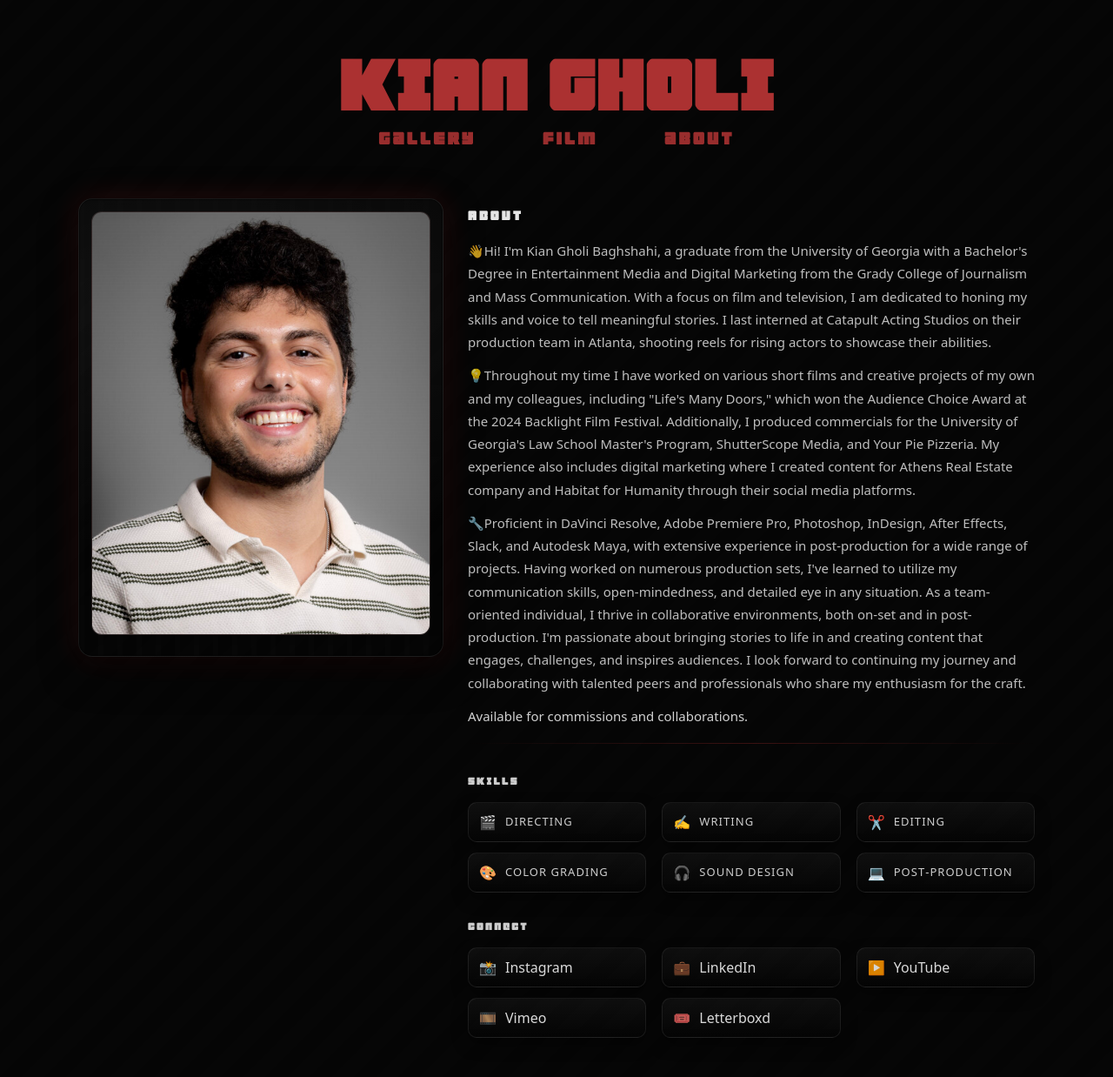
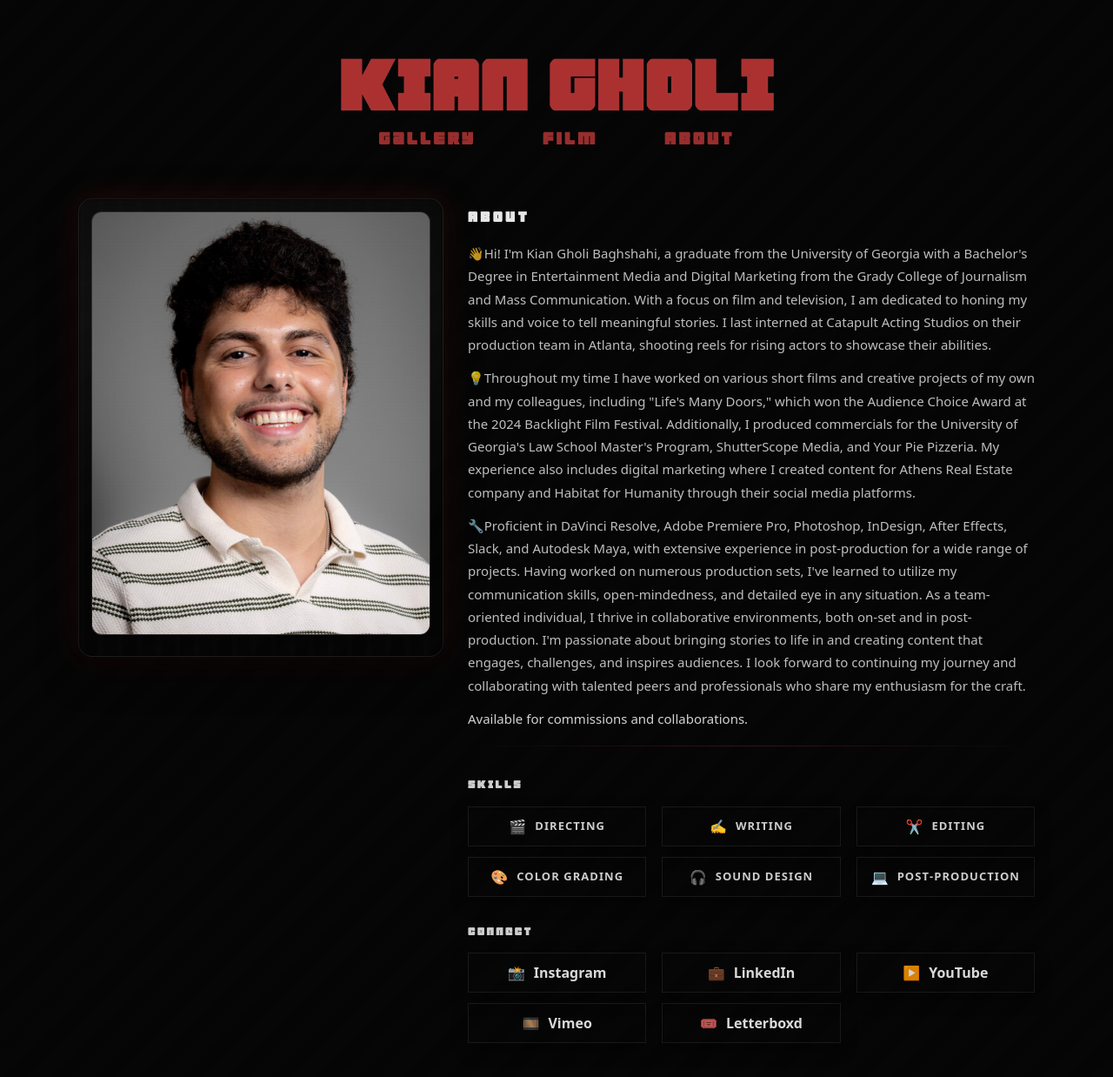
Before and after one commit to nathanbolick/kiangholidotcom, a React (Vite) app: page /about in a window 1280 px wide. Shown: the top 1238 px of the page at 87% size. Built offline with nearby package versions, Linux system fonts and the light colour scheme.

Commit message:
v1.2 edits

```diff
--- a/src/App.css
+++ b/src/App.css
@@ -264,8 +264,7 @@ body {
   margin: 0;
   font-family: var(--font-display);
   letter-spacing: 0.14em;
-  text-transform: uppercase;
-  font-size: 18px;
+  font-size: 20px;
   color: rgba(255, 255, 255, 0.9);
 }
 
@@ -1068,7 +1067,7 @@ body {
   font-family: var(--font-display);
   letter-spacing: 0.14em;
   text-transform: uppercase;
-  font-size: 14px;
+  font-size: 15px;
   color: rgba(255, 255, 255, 0.8);
   margin-bottom: 14px;
 }
@@ -1088,19 +1087,12 @@ body {
 .aboutSkill {
   display: flex;
   align-items: center;
+  justify-content: center;
   gap: 10px;
-  padding: 10px 12px;
-
+  padding: 10px 10px;
   border: 1px solid rgba(255, 255, 255, 0.08);
-  border-radius: 10px;
-
-  background: linear-gradient(
-    180deg,
-    rgba(255, 255, 255, 0.04),
-    rgba(0, 0, 0, 0.2)
-  );
-
   box-shadow: 0 8px 18px rgba(0, 0, 0, 0.4);
+  text-align: center;
 }
 
 .aboutSkillIcon {
@@ -1109,6 +1101,7 @@ body {
 
 .aboutSkillLabel {
   font-size: 13px;
+  font-weight: bold;
   letter-spacing: 0.08em;
   text-transform: uppercase;
   color: rgba(255, 255, 255, 0.8);
@@ -1136,24 +1129,17 @@ body {
 
 .aboutSocialLink {
   display: flex;
+  font-weight: bold;
   align-items: center;
+  justify-content: center;
   gap: 10px;
   padding: 10px 12px;
-
-  text-decoration: none;
   color: rgba(255, 255, 255, 0.85);
 
   border: 1px solid rgba(255, 255, 255, 0.08);
-  border-radius: 10px;
-
-  background: linear-gradient(
-    180deg,
-    rgba(255, 255, 255, 0.04),
-    rgba(0, 0, 0, 0.2)
-  );
-
   box-shadow: 0 8px 18px rgba(0, 0, 0, 0.4);
 
+  text-align: center;
   transition: all 160ms ease;
 }
 
--- a/src/components/Layout.jsx
+++ b/src/components/Layout.jsx
@@ -22,7 +22,7 @@ function Layout() {
               }
               to="/photo"
             >
-              gallery
+              Gallery
             </NavLink>
             <NavLink
               className={({ isActive }) =>
@@ -30,7 +30,7 @@ function Layout() {
               }
               to="/film"
             >
-              film
+              Film
             </NavLink>
             <NavLink
               className={({ isActive }) =>
@@ -38,7 +38,7 @@ function Layout() {
               }
               to="/about"
             >
-              about
+              About
             </NavLink>
           </nav>
         </div>
--- a/src/pages/Home.jsx
+++ b/src/pages/Home.jsx
@@ -31,13 +31,13 @@ const PHOTO_ITEMS = [
 const VIDEO_ITEMS = [
   {
     type: "video",
-    id: "dQw4w9WgXcQ",
+    id: "",
     title: "Selected Work",
     meta: "Short film • 4K",
   },
   {
     type: "video",
-    id: "aqz-KE-bpKQ",
+    id: "",
     title: "Selected Work",
     meta: "Documentary • natural light",
   },
@@ -130,11 +130,6 @@ export default function HomePage() {
           </div>
         ))}
       </div>
-
-      <p className="homeNote">
-        This page shows a randomized subset for demo purposes. Swap in real
-        images (local) and video IDs as soon as you have the final selects.
-      </p>
     </section>
   );
 }
```
